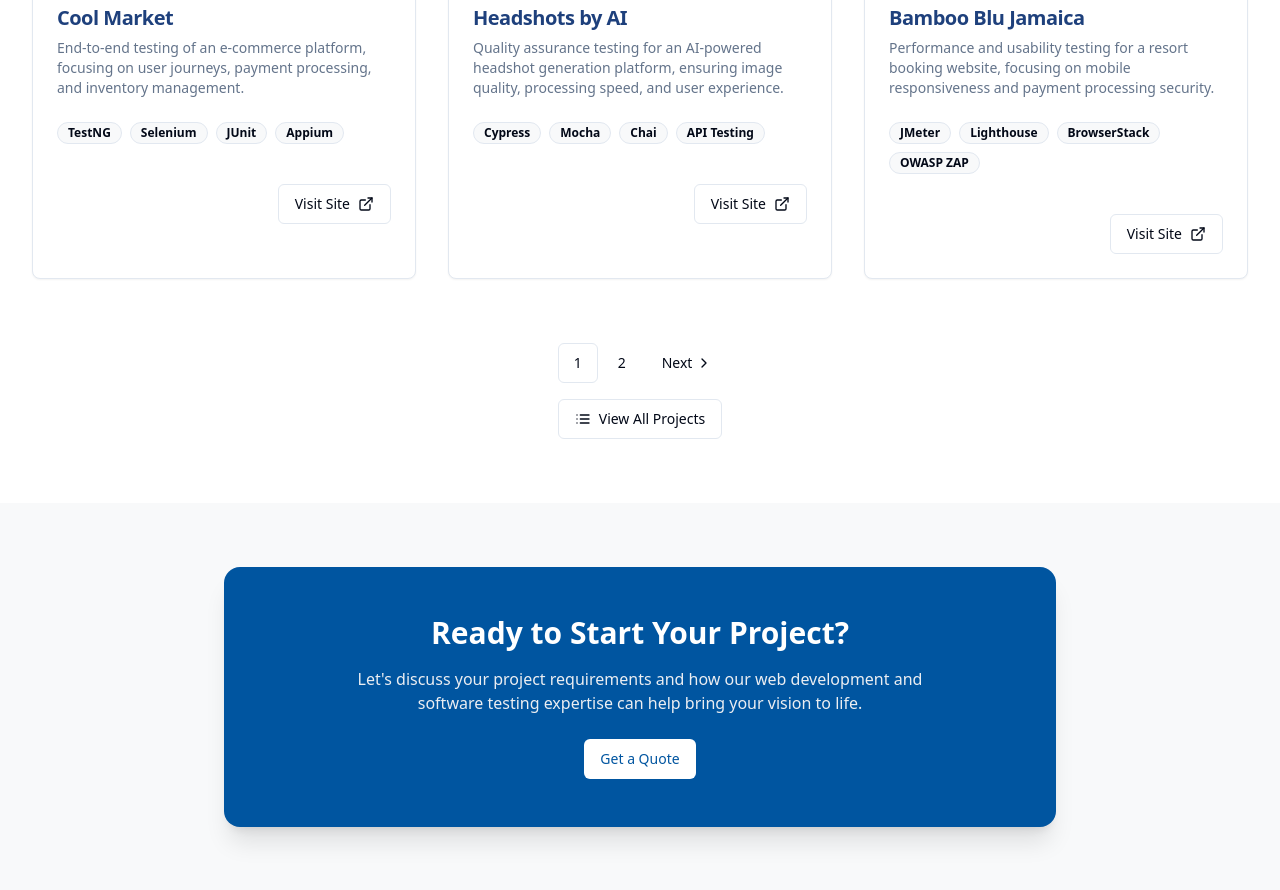
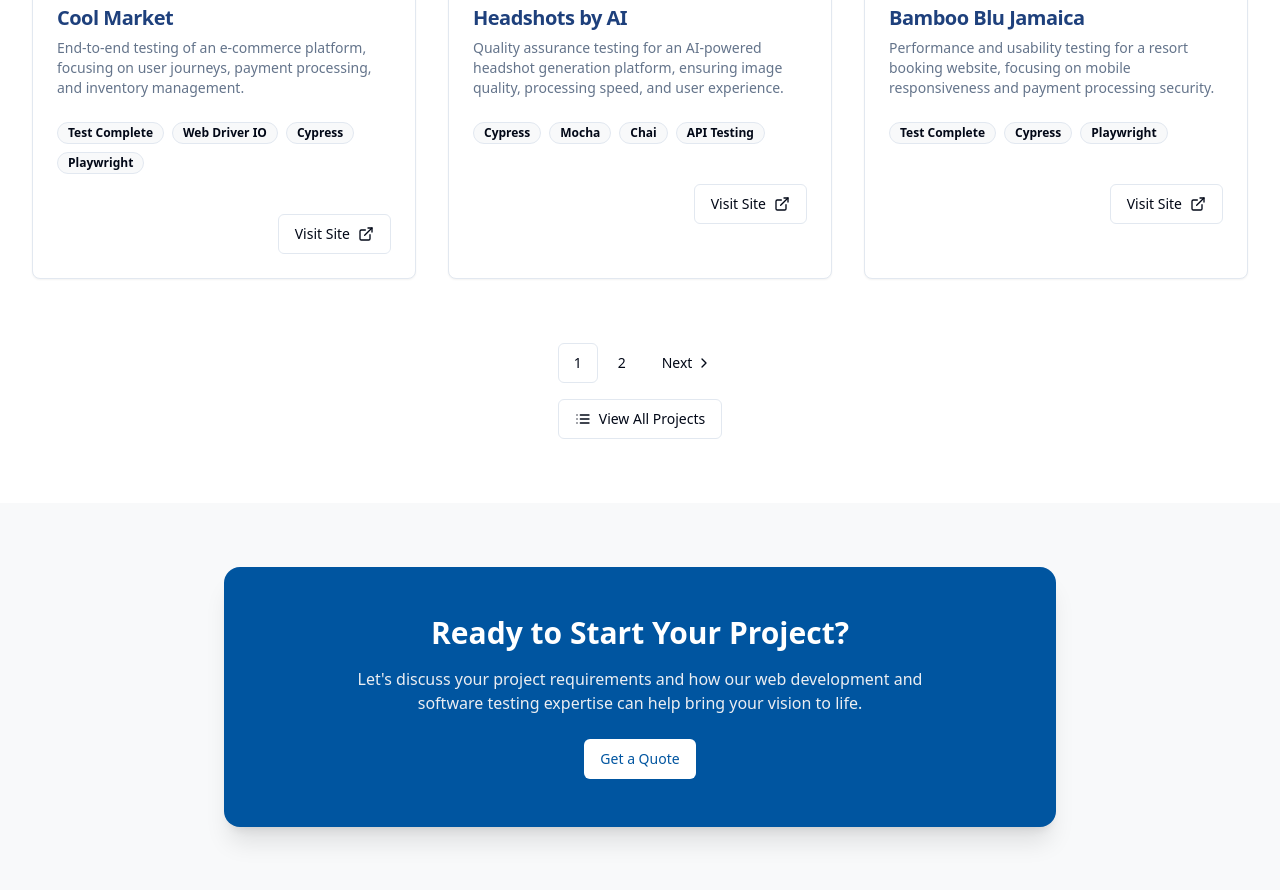
Before and after one commit to Moya876/mtech-digital-hub, a React (Vite) app: page /portfolio in a window 1280 px wide. Shown: the part 1280-2170 px from the top of the page. Built offline with nearby package versions, Linux system fonts and the light colour scheme.

Commit message:
portfolio update

```diff
--- a/src/data/portfolioData.ts
+++ b/src/data/portfolioData.ts
@@ -36,7 +36,7 @@ export const projects: Project[] = [
     description: "End-to-end testing of an e-commerce platform, focusing on user journeys, payment processing, and inventory management.",
     image: "/lovable-uploads/56514a50-ca63-4804-8a85-dbebacde1da4.png",
     projectUrl: "https://coolmarket.com/",
-    technologies: ["TestNG", "Selenium", "JUnit", "Appium"],
+    technologies: ["Test Complete", "Web Driver IO", "Cypress", "Playwright"],
     category: "Software Testing"
   },
   {
@@ -54,7 +54,7 @@ export const projects: Project[] = [
     description: "Performance and usability testing for a resort booking website, focusing on mobile responsiveness and payment processing security.",
     image: "/lovable-uploads/e4a79ef3-4d64-4f9b-a018-34fd03f10889.png",
     projectUrl: "https://bambooblujamaica.com/",
-    technologies: ["JMeter", "Lighthouse", "BrowserStack", "OWASP ZAP"],
+    technologies: ["Test Complete", "Cypress", "Playwright"],
     category: "Software Testing"
   },
   {
@@ -63,7 +63,7 @@ export const projects: Project[] = [
     description: "Security and regulatory compliance testing for a financial services platform operating across multiple countries.",
     image: "/lovable-uploads/64e0150e-c83f-42c2-a422-24040dede508.png",
     projectUrl: "https://www.coolcash.com/",
-    technologies: ["Postman", "SonarQube", "Burp Suite", "Selenium"],
+    technologies: ["Test Complete", "Cypress", "Playwright"],
     category: "Software Testing"
   },
   {
@@ -72,7 +72,7 @@ export const projects: Project[] = [
     description: "Localization and integration testing for a financial platform adapted for the Dominican Republic market.",
     image: "/lovable-uploads/d8a9eaf8-e668-413f-8a76-b4b51da85437.png",
     projectUrl: "https://www.coolcashdr.com/",
-    technologies: ["TestComplete", "Jenkins", "RestAssured", "Applitools"],
+    technologies: ["Test Complete", "Cypress", "Playwright"],
     category: "Software Testing"
   },
   {
@@ -81,7 +81,7 @@ export const projects: Project[] = [
     description: "Automated regression testing for a Canadian financial services platform with focus on bilingual support and compliance with Canadian regulations.",
     image: "/lovable-uploads/bce7577a-38b5-43c4-89b4-a4cff9d08449.png",
     projectUrl: "https://www.coolcash.ca/",
-    technologies: ["Robot Framework", "Docker", "AWS Device Farm", "TestRail"],
+    technologies: ["Test Complete", "Cypress", "Playwright"],
     category: "Software Testing"
   },
   {
@@ -90,7 +90,7 @@ export const projects: Project[] = [
     description: "Performance and security testing for a loan application processing system, with focus on data encryption and application response time.",
     image: "/lovable-uploads/b45f36b8-3bc5-40d0-8a12-78c624dc177f.png",
     projectUrl: "https://coolloans.com/",
-    technologies: ["k6", "Gatling", "Charles Proxy", "Playwright"],
+    technologies: ["Test Complete", "Web Driver IO", "Cypress", "Playwright"],
     category: "Software Testing"
   },
   {
@@ -99,7 +99,7 @@ export const projects: Project[] = [
     description: "End-to-end functionality testing for a courier and logistics service platform with island-wide delivery tracking and booking systems.",
     image: "/lovable-uploads/db2319ca-a5e6-4713-851e-cfbf46a2f7e7.png",
     projectUrl: "https://portal.gocooljm.com/",
-    technologies: ["Cypress", "TestCafe", "Postman", "LoadRunner"],
+    technologies: ["Test Complete", "Web Driver IO", "Cypress", "Playwright"],
     category: "Software Testing"
   }
 ];
```
